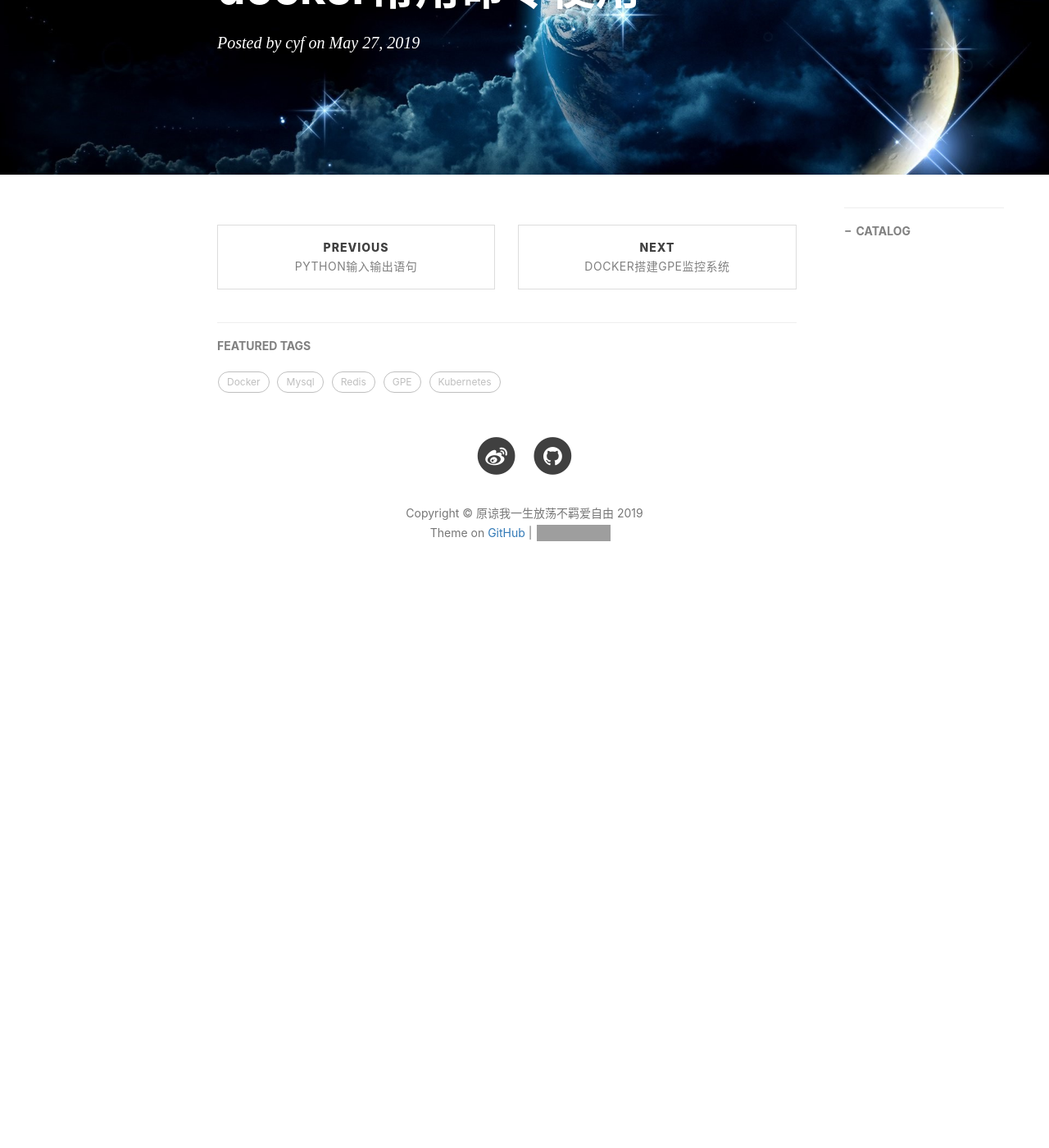
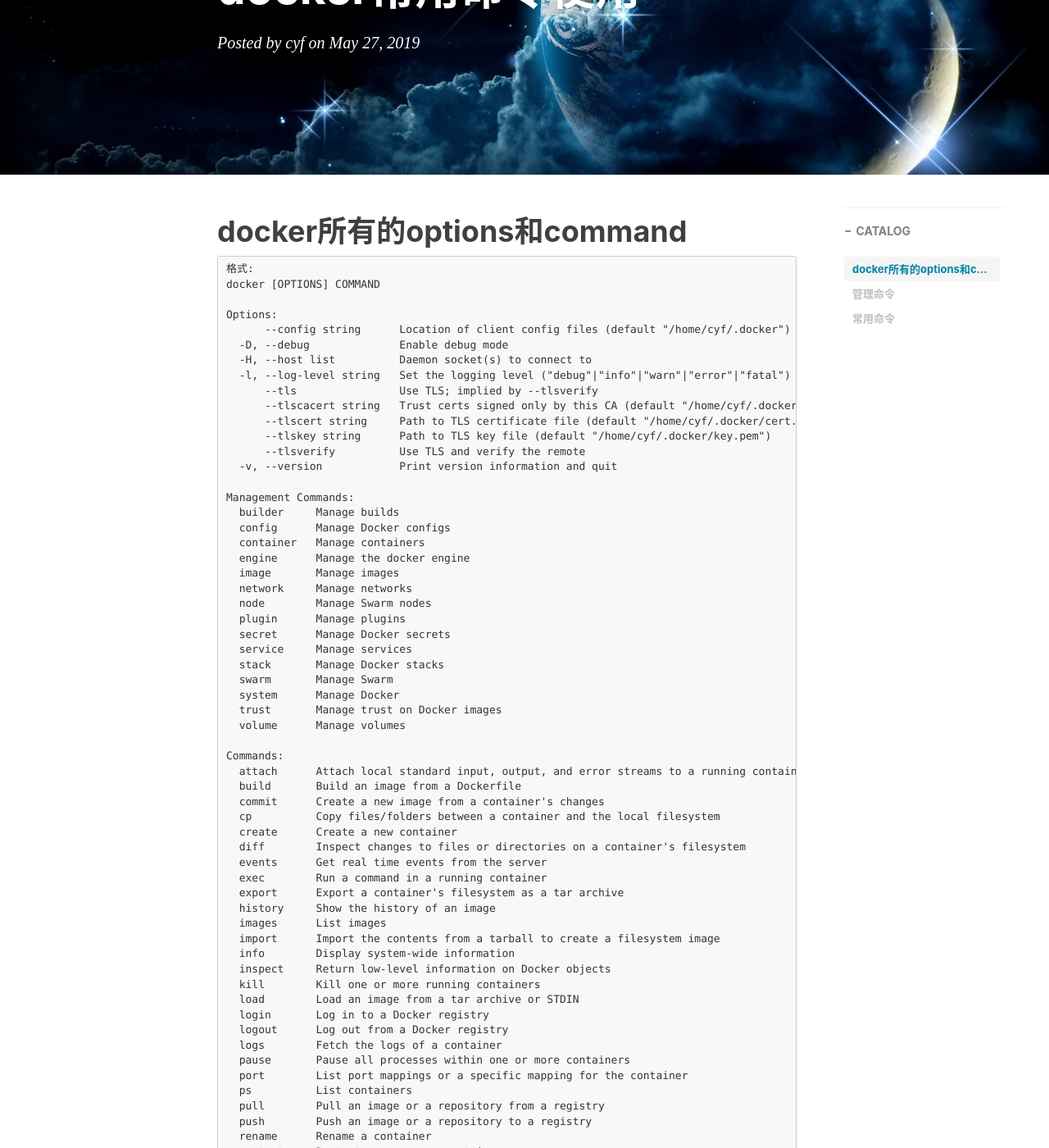
Before and after one commit to cyfkobe/github-cyf.github.io, a Jekyll site: the page built from _posts/2019-05-27-docker常用命令使用.md, in a window 1280 px wide and 1400 px high, scrolled down 244 px. Shown: the whole window at 82% size. Built offline with Jekyll 4.4.1, drawn with Linux system fonts in a browser that asks for light colours; nearby versions of some CDN libraries; comment, search, counter and statistics services are not loaded; before the commit the page ends 998 px from its top, so only the background shows below that; some of the changed text lies outside the part shown; grey boxes are pictures that could not be loaded.

Commit message:
新增docker常用命令使用

````diff
--- a/_posts/2019-05-27-docker常用命令使用.md
+++ b/_posts/2019-05-27-docker常用命令使用.md
@@ -8,3 +8,83 @@ catalog: true
 tags:
     - Docker
 ---
+# docker所有的options和command
+```
+格式:
+docker [OPTIONS] COMMAND
+
+Options:
+      --config string      Location of client config files (default "/home/cyf/.docker")
+  -D, --debug              Enable debug mode
+  -H, --host list          Daemon socket(s) to connect to
+  -l, --log-level string   Set the logging level ("debug"|"info"|"warn"|"error"|"fatal") (default "info")
+      --tls                Use TLS; implied by --tlsverify
+      --tlscacert string   Trust certs signed only by this CA (default "/home/cyf/.docker/ca.pem")
+      --tlscert string     Path to TLS certificate file (default "/home/cyf/.docker/cert.pem")
+      --tlskey string      Path to TLS key file (default "/home/cyf/.docker/key.pem")
+      --tlsverify          Use TLS and verify the remote
+  -v, --version            Print version information and quit
+
+Management Commands:
+  builder     Manage builds
+  config      Manage Docker configs
+  container   Manage containers
+  engine      Manage the docker engine
+  image       Manage images
+  network     Manage networks
+  node        Manage Swarm nodes
+  plugin      Manage plugins
+  secret      Manage Docker secrets
+  service     Manage services
+  stack       Manage Docker stacks
+  swarm       Manage Swarm
+  system      Manage Docker
+  trust       Manage trust on Docker images
+  volume      Manage volumes
+
+Commands:
+  attach      Attach local standard input, output, and error streams to a running container
+  build       Build an image from a Dockerfile
+  commit      Create a new image from a container's changes
+  cp          Copy files/folders between a container and the local filesystem
+  create      Create a new container
+  diff        Inspect changes to files or directories on a container's filesystem
+  events      Get real time events from the server
+  exec        Run a command in a running container
+  export      Export a container's filesystem as a tar archive
+  history     Show the history of an image
+  images      List images
+  import      Import the contents from a tarball to create a filesystem image
+  info        Display system-wide information
+  inspect     Return low-level information on Docker objects
+  kill        Kill one or more running containers
+  load        Load an image from a tar archive or STDIN
+  login       Log in to a Docker registry
+  logout      Log out from a Docker registry
+  logs        Fetch the logs of a container
+  pause       Pause all processes within one or more containers
+  port        List port mappings or a specific mapping for the container
+  ps          List containers
+  pull        Pull an image or a repository from a registry
+  push        Push an image or a repository to a registry
+  rename      Rename a container
+  restart     Restart one or more containers
+  rm          Remove one or more containers
+  rmi         Remove one or more images
+  run         Run a command in a new container
+  save        Save one or more images to a tar archive (streamed to STDOUT by default)
+  search      Search the Docker Hub for images
+  start       Start one or more stopped containers
+  stats       Display a live stream of container(s) resource usage statistics
+  stop        Stop one or more running containers
+  tag         Create a tag TARGET_IMAGE that refers to SOURCE_IMAGE
+  top         Display the running processes of a container
+  unpause     Unpause all processes within one or more containers
+  update      Update configuration of one or more containers
+  version     Show the Docker version information
+  wait        Block until one or more containers stop, then print their exit codes
+```
+
+# 管理命令
+
+# 常用命令
````
